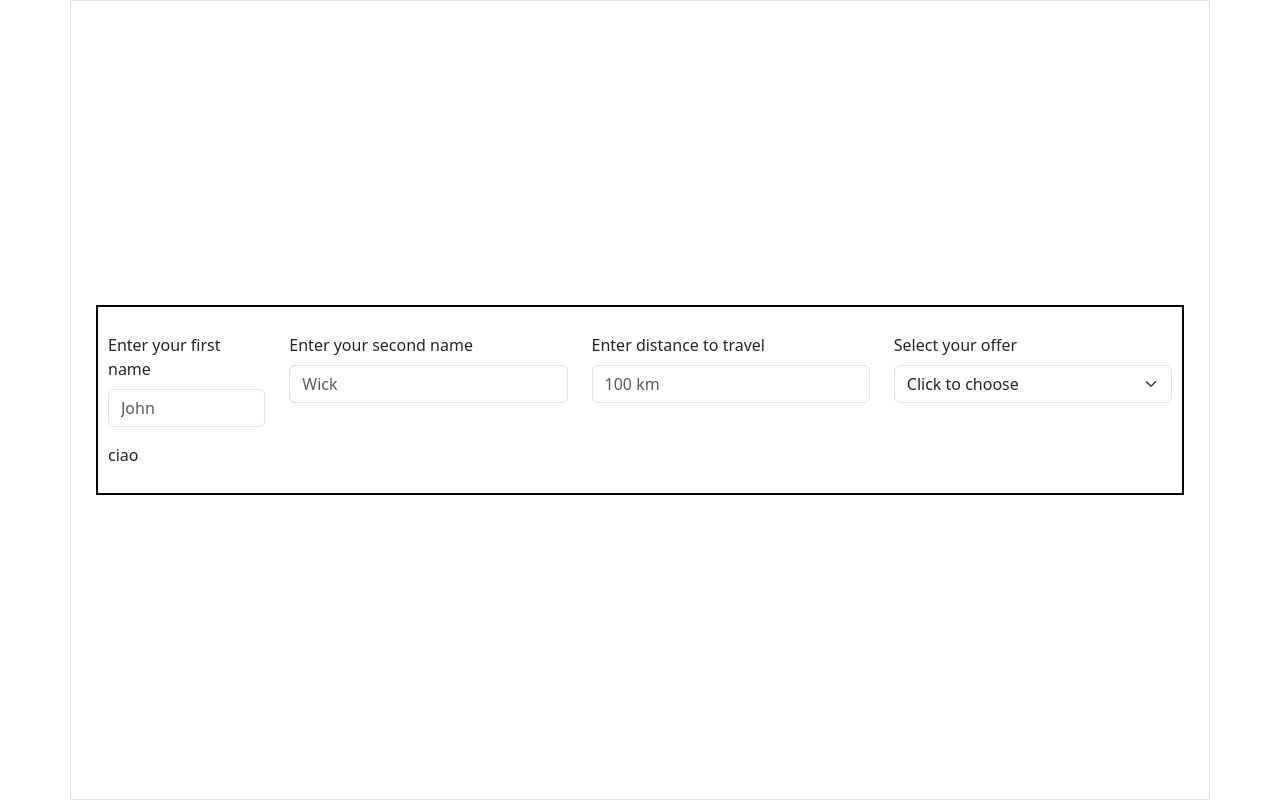
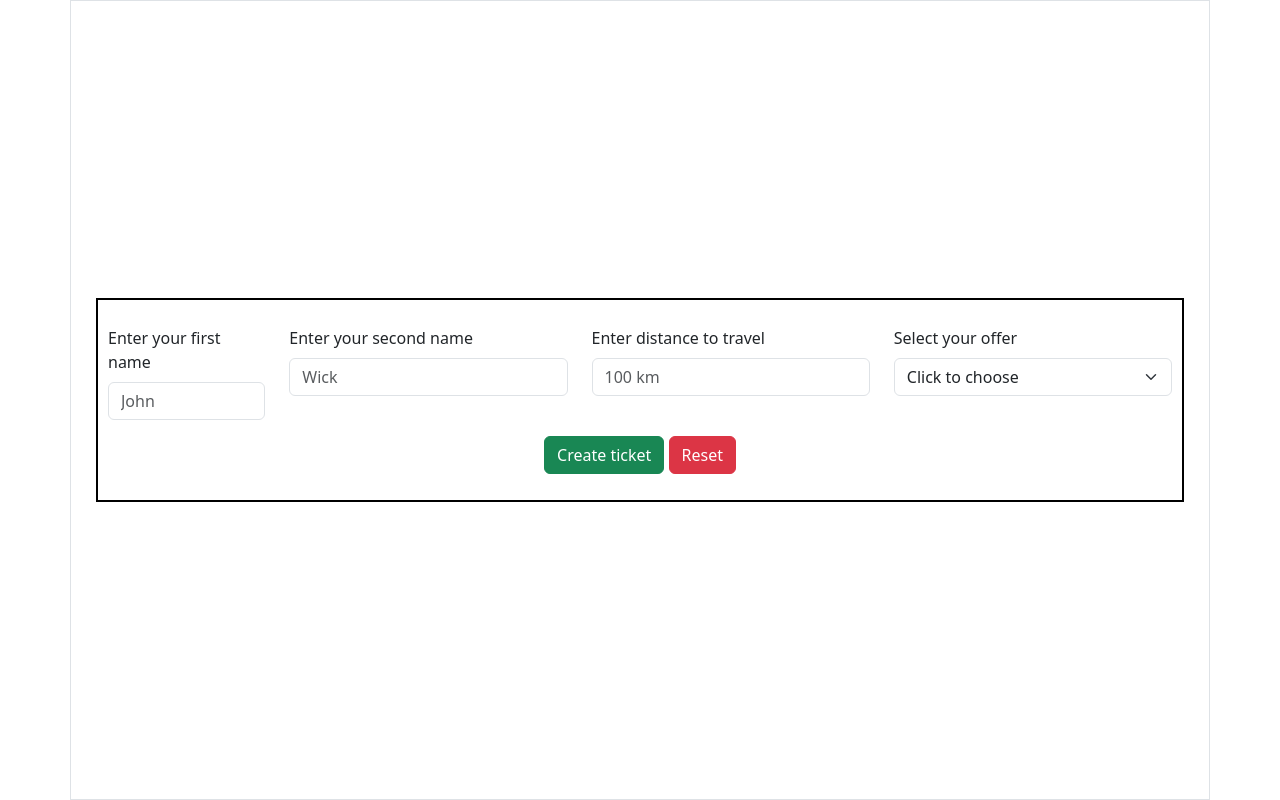
Before and after one commit to iaio998/-js-biglietto-treno-form, a plain HTML site: page index.html in a window 1280 px wide. Drawn offline with nearby package versions, Linux system fonts and the light colour scheme.

Commit message:
Added buttons

```diff
--- a/index.html
+++ b/index.html
@@ -44,10 +44,13 @@
                     </select>
                 </div>
             </form>
-            <div id="ticket" class="my-3">
-                <div>
-                    ciao
-                </div>
+            <div id="buttons" class="text-center my-3">
+                <button class="btn btn-success">
+                    Create ticket
+                </button>
+                <button class="btn btn-danger">
+                    Reset
+                </button>
             </div>
         </div>
 
```
